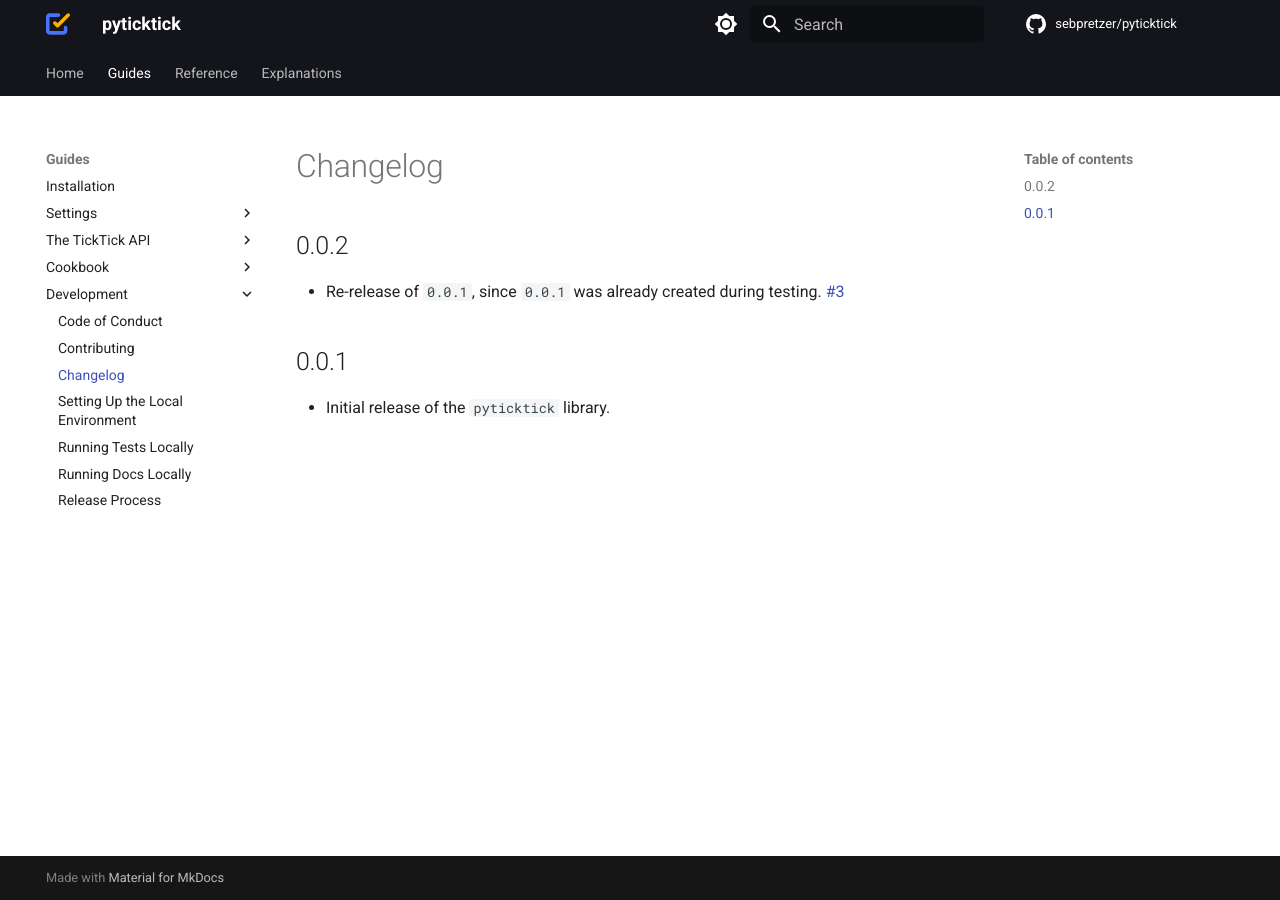
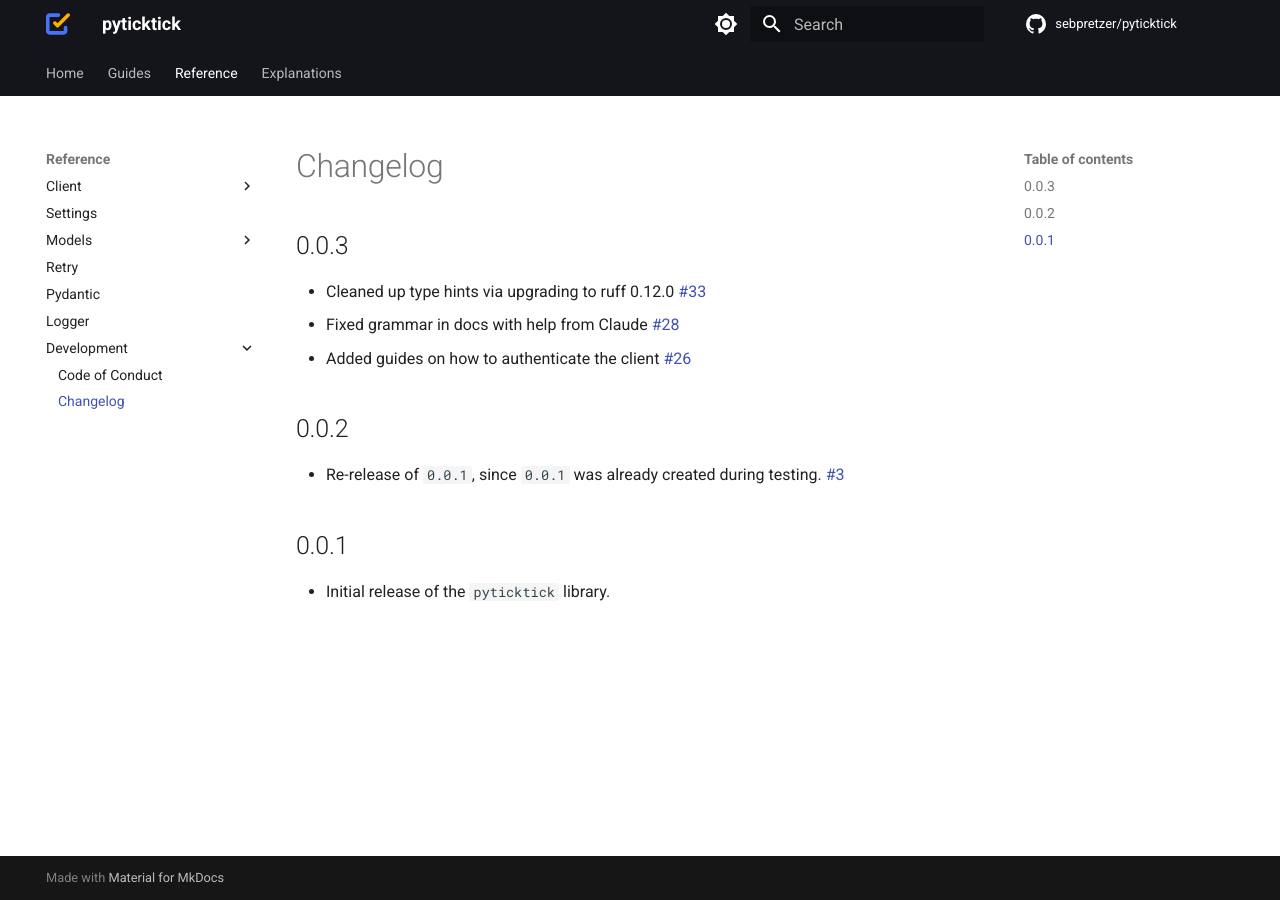
Before and after one commit to sebpretzer/pyticktick, an MkDocs documentation site: the page built from docs/CHANGELOG.md, in a window 1280 px wide. Built offline with MkDocs 1.6.1 and Material for MkDocs 9.7.7, drawn with Linux system fonts in a browser that asks for light colours; comment, search, counter and statistics services are not loaded.

Commit message:
0.0.3 release (#37)

```diff
--- a/docs/CHANGELOG.md
+++ b/docs/CHANGELOG.md
@@ -1,4 +1,10 @@
 # Changelog
+
+## 0.0.3
+
+- Cleaned up type hints via upgrading to ruff 0.12.0 [#33](https://github.com/sebpretzer/pyticktick/pull/33)
+- Fixed grammar in docs with help from Claude [#28](https://github.com/sebpretzer/pyticktick/pull/28)
+- Added guides on how to authenticate the client [#26](https://github.com/sebpretzer/pyticktick/pull/26)
 
 ## 0.0.2
 
--- a/mkdocs.yaml
+++ b/mkdocs.yaml
@@ -47,9 +47,7 @@ nav:
               - Get All Tags: guides/cookbook/tags/get_all_tags.md
               - Get a Tag by Name: guides/cookbook/tags/get_a_tag_by_name.md
       - Development:
-          - Code of Conduct: CODE_OF_CONDUCT.md
           - Contributing: CONTRIBUTING.md
-          - Changelog: CHANGELOG.md
           - Setting Up the Local Environment: guides/development/setup_local_environment.md
           - Running Tests Locally: guides/development/running_tests_locally.md
           - Running Docs Locally: guides/development/running_the_documentation_server_locally.md
@@ -90,6 +88,9 @@ nav:
       - Retry: reference/retry.md
       - Pydantic: reference/pydantic.md
       - Logger: reference/logger.md
+      - Development:
+          - Code of Conduct: CODE_OF_CONDUCT.md
+          - Changelog: CHANGELOG.md
   - Explanations:
       - The TickTick API:
           - The Two TickTick APIs: explanations/ticktick_api/two_apis.md
--- a/pyproject.toml
+++ b/pyproject.toml
@@ -1,7 +1,7 @@
 
 [project]
 name = "pyticktick"
-version = "0.0.2"
+version = "0.0.3"
 description = "The modern library to interact with the TickTick API."
 authors = [{ name = "Seb Pretzer", email = "quick.creek3304@fastmail.com" }]
 license = { file = "LICENSE" }
```
Also changed, not shown: 1 other file.
